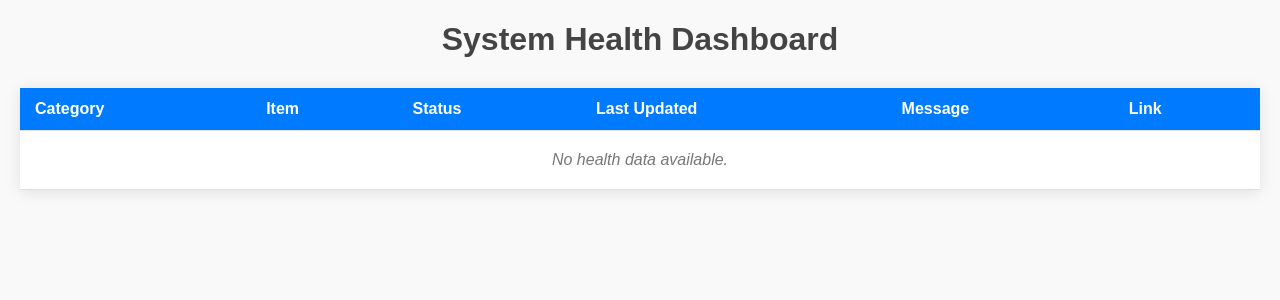
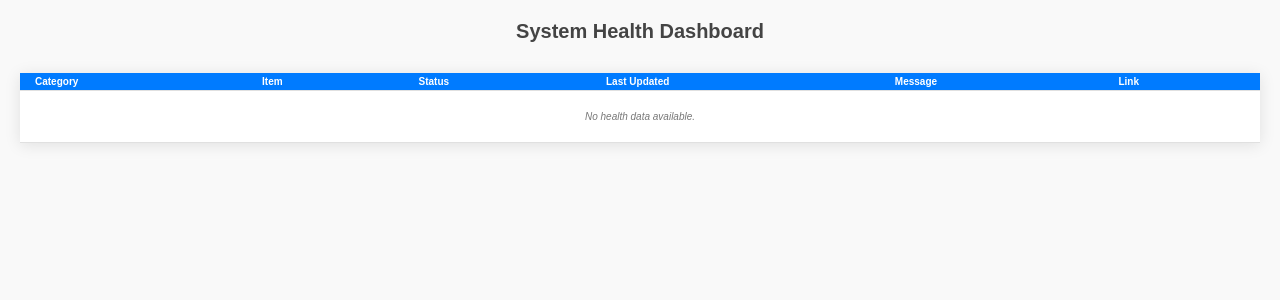
Before and after one commit to roverpixel/health-board, a Flask app: page / in a window 1280 px wide. Shown: the top 300 px of the page. Run offline with Flask 2, Linux system fonts and the light colour scheme; data that the repository does not hold is empty.

Commit message:
condensed layout, shorted animation pulse

```diff
--- a/static/style.css
+++ b/static/style.css
@@ -3,6 +3,8 @@ body {
     margin: 20px;
     background-color: #f9f9f9;
     color: #333;
+    font-size: 10px;
+
 }
 
 h1 {
@@ -20,7 +22,7 @@ table {
 }
 
 th, td {
-    padding: 12px 15px;
+    padding: 3px 15px;
     text-align: left;
     border-bottom: 1px solid #e0e0e0;
 }
@@ -68,7 +70,7 @@ tr:hover {
     background-color: #1aff46;
     box-shadow: var(--pulse-shadow-start);
     animation-name: pulse-glow;
-    animation-duration: 3s;
+    animation-duration: 2s;
     animation-iteration-count: infinite;
     animation-timing-function: ease-in-out;
 }
```
